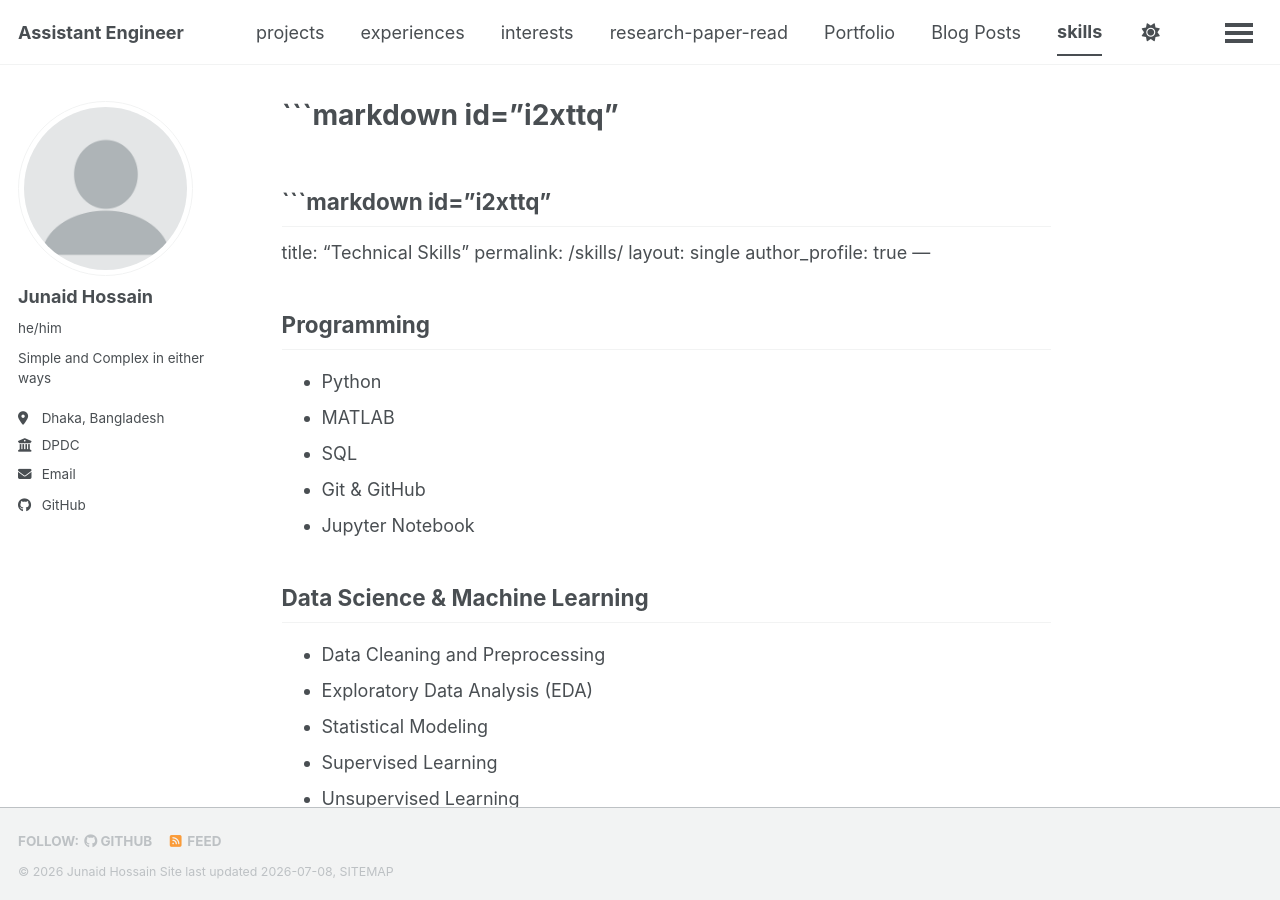
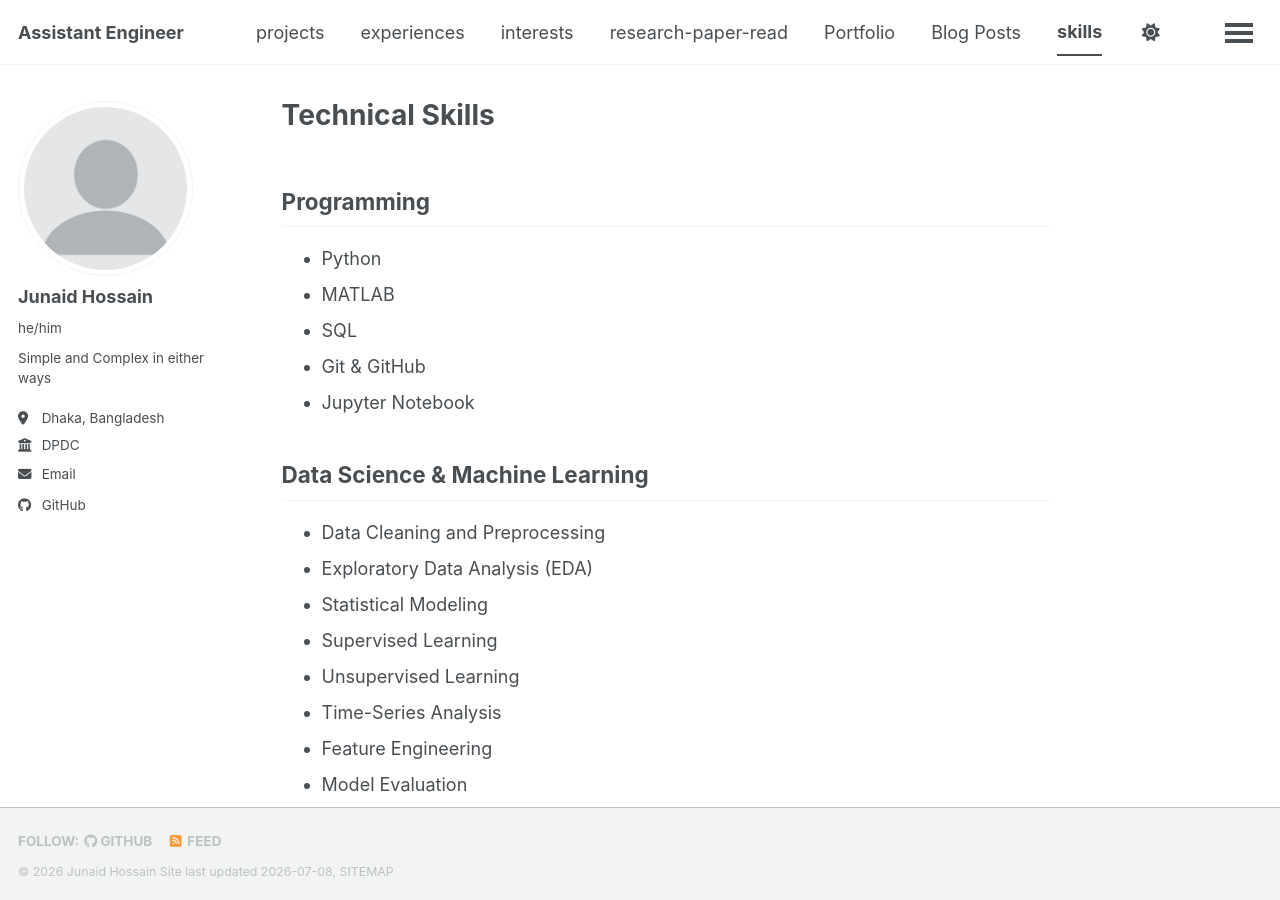
Before and after one commit to aspiringstudent-ctrl/aspiringstudent-ctrl.github.io, a Jekyll site: the page built from _pages/skills.md, in a window 1280 px wide and 900 px high. Built offline with Jekyll 4.4.1, drawn with Linux system fonts in a browser that asks for light colours; our own code applies the rules of GitHub Pages for plain Markdown files; a style sheet for code colours, icons or effects is not loaded; some of the changed text lies outside the part shown.

Commit message:
Update skills.md

````diff
--- a/_pages/skills.md
+++ b/_pages/skills.md
@@ -1,4 +1,3 @@
-```markdown id="i2xttq"
 ---
 title: "Technical Skills"
 permalink: /skills/
@@ -91,4 +90,3 @@ I am continuously expanding my expertise in AI-enabled power and energy systems,
 - Physics-Informed Machine Learning
 - Cyber-Physical Energy Systems
 - Large Language Models for Engineering Applications
-```
````
